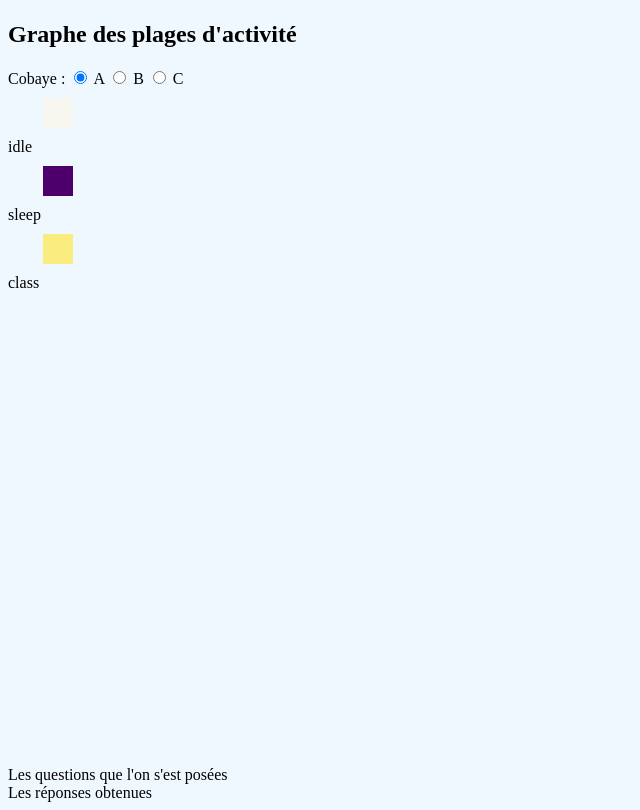
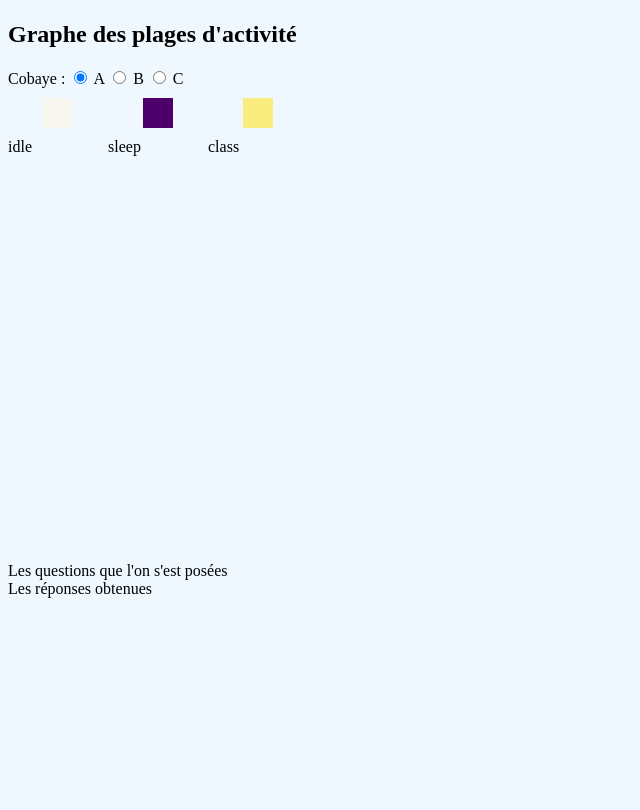
Before and after one commit to MathieuBourdin/HaveAGoodNight-1, a plain HTML site: page index.html in a window 1280 px wide. Shown: the part 1009-1819 px from the top of the page, without its empty margins (0-640 px from the left). After the commit the page ends 1615 px from the top, so only its background shows below. Drawn offline with nearby package versions, Linux system fonts and the light colour scheme.

Commit message:
updated legend

```diff
--- a/index.html
+++ b/index.html
@@ -284,9 +284,9 @@
       </div>
 
       <div id="legende">
-        <div style="width: 100px;"><div id="carreidle"></div> idle</div>
-        <div style="width: 100px;"><div id="carresleep"></div> sleep</div>
-        <div style="width: 100px;"><div id="carreclass"></div> class</div>
+        <div style="width: 100px; float:left;"><div id="carreidle"></div> idle</div>
+        <div style="width: 100px; float:left;"><div id="carresleep"></div> sleep</div>
+        <div style="width: 100px; float:left;"><div id="carreclass"></div> class</div>
       </div>
 
     </div>
```
